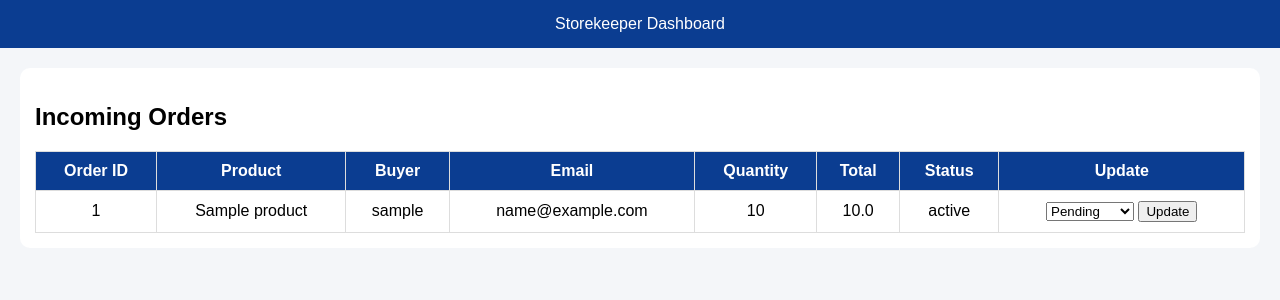
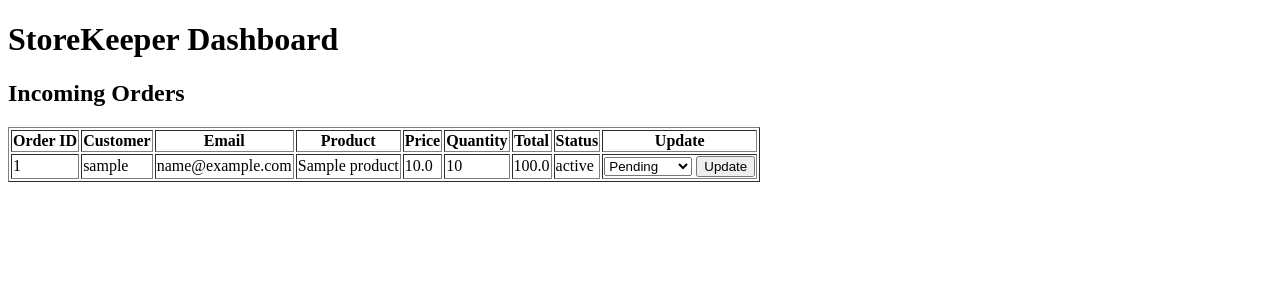
Before and after one commit to rez047/salesretailproject, a Flask app: page /retailer/dashboard in a window 1280 px wide. Shown: the top 300 px of the page. Run offline with Flask 3, Linux system fonts and the light colour scheme; a user stored in the database is signed in; tables that the repository leaves empty hold one stand-in row (values such as "Sample post").

Commit message:
Update retailer_dashboard.html

```diff
--- a/templates/retailer_dashboard.html
+++ b/templates/retailer_dashboard.html
@@ -1,70 +1,22 @@
 <!DOCTYPE html>
 <html>
 <head>
-    <title>Retailer Dashboard</title>
-
-    <style>
-        body {
-            font-family: Arial;
-            background: #f4f6f9;
-            margin: 0;
-        }
-
-        header {
-            background: #0b3d91;
-            color: white;
-            padding: 15px;
-            text-align: center;
-        }
-
-        .container {
-            padding: 20px;
-        }
-
-        table {
-            width: 100%;
-            border-collapse: collapse;
-            background: white;
-        }
-
-        th, td {
-            border: 1px solid #ddd;
-            padding: 10px;
-            text-align: center;
-        }
-
-        th {
-            background: #0b3d91;
-            color: white;
-        }
-
-        .card {
-            margin-bottom: 20px;
-            background: white;
-            padding: 15px;
-            border-radius: 10px;
-        }
-    </style>
+    <title>StoreKeeper Dashboard</title>
 </head>
 
 <body>
 
-<header>
-    Storekeeper Dashboard
-</header>
+<h1>StoreKeeper Dashboard</h1>
 
-<div class="container">
-
-    <!-- ORDERS -->
-    <div class="card">
 <h2>Incoming Orders</h2>
 
-        <table>
+<table border="1">
     <tr>
         <th>Order ID</th>
+        <th>Customer</th>
+        <th>Email</th>
         <th>Product</th>
-                <th>Buyer</th>
-                <th>Email</th>
+        <th>Price</th>
         <th>Quantity</th>
         <th>Total</th>
         <th>Status</th>
@@ -74,11 +26,17 @@
     {% for order in orders %}
     <tr>
         <td>{{ order.id }}</td>
-                <td>{{ order.product.name }}</td>
+
         <td>{{ order.buyer.username }}</td>
         <td>{{ order.buyer.email }}</td>
+
+        <td>{{ order.product.name }}</td>
+        <td>{{ order.product.price }}</td>
+
         <td>{{ order.quantity }}</td>
-                <td>{{ order.total_price }}</td>
+
+        <td>{{ order.quantity * order.product.price }}</td>
+
         <td>{{ order.status }}</td>
 
         <td>
@@ -94,10 +52,8 @@
         </td>
     </tr>
     {% endfor %}
+
 </table>
-    </div>
-
-</div>
 
 </body>
 </html>
```
Lines whose indentation alone changed are shown as unchanged.
